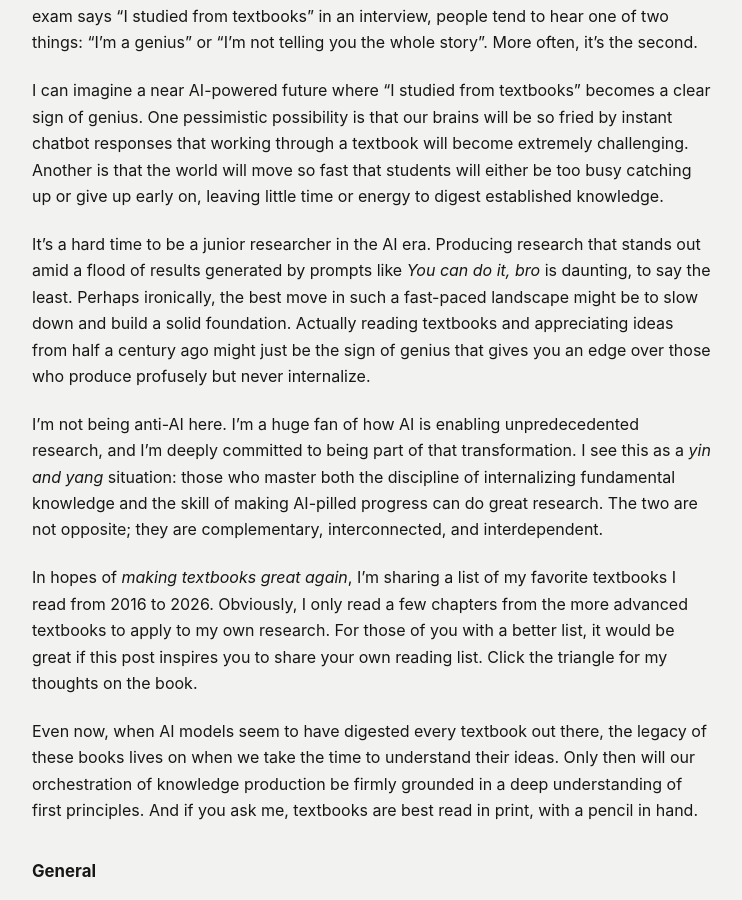
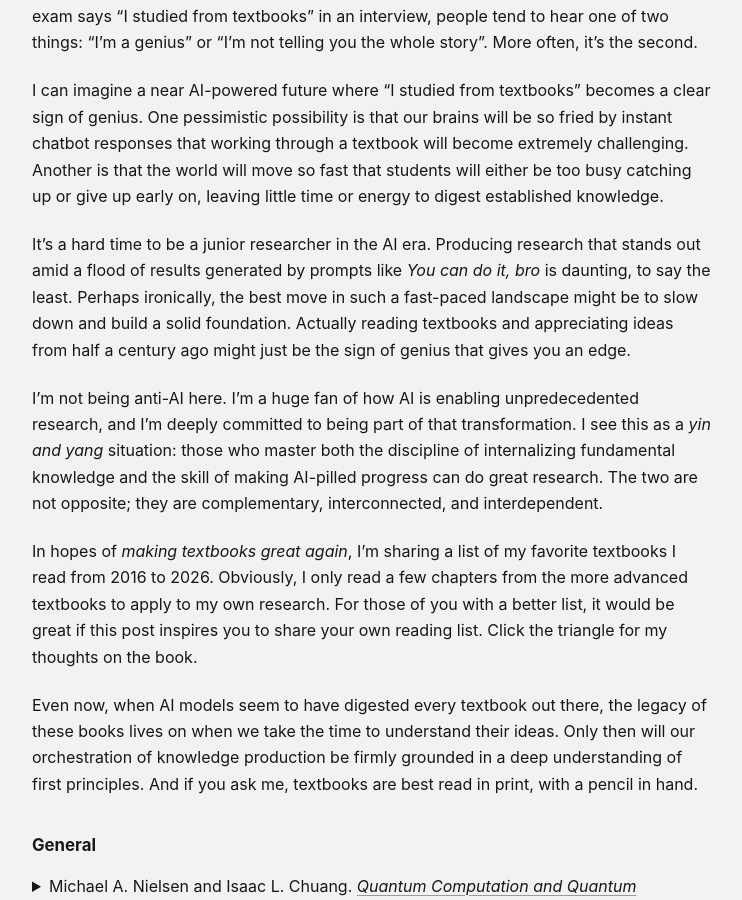
Before and after one commit to mkangquantum/mkangquantum.github.io, a Jekyll site: the page built from _posts/2026-09-09-reading_list.md, in a window 1280 px wide and 900 px high, scrolled down 377 px. Shown: the whole window, without its empty margins (268-1010 px from the left). Built offline with Jekyll 4.4.1, drawn with Linux system fonts in a browser that asks for light colours.

Commit message:
light revision

```diff
--- a/_posts/2026-09-09-reading_list.md
+++ b/_posts/2026-09-09-reading_list.md
@@ -11,7 +11,7 @@ In Korea, saying "I studied from textbooks" is something of a meme. In a notorio
 
 I can imagine a near AI-powered future where "I studied from textbooks" becomes a clear sign of genius. One pessimistic possibility is that our brains will be so fried by instant chatbot responses that working through a textbook will become extremely challenging. Another is that the world will move so fast that students will either be too busy catching up or give up early on, leaving little time or energy to digest established knowledge.
 
-It's a hard time to be a junior researcher in the AI era. Producing research that stands out amid a flood of results generated by prompts like *You can do it, bro* is daunting, to say the least. Perhaps ironically, the best move in such a fast-paced landscape might be to slow down and build a solid foundation. Actually reading textbooks and appreciating ideas from half a century ago might just be the sign of genius that gives you an edge over those who produce profusely but never internalize.
+It's a hard time to be a junior researcher in the AI era. Producing research that stands out amid a flood of results generated by prompts like *You can do it, bro* is daunting, to say the least. Perhaps ironically, the best move in such a fast-paced landscape might be to slow down and build a solid foundation. Actually reading textbooks and appreciating ideas from half a century ago might just be the sign of genius that gives you an edge.
 
 I'm not being anti-AI here. I'm a huge fan of how AI is enabling unpredecedented research, and I'm deeply committed to being part of that transformation. I see this as a *yin and yang* situation: those who master both the discipline of internalizing fundamental knowledge and the skill of making AI-pilled progress can do great research. The two are not opposite; they are complementary, interconnected, and interdependent.
 
```
